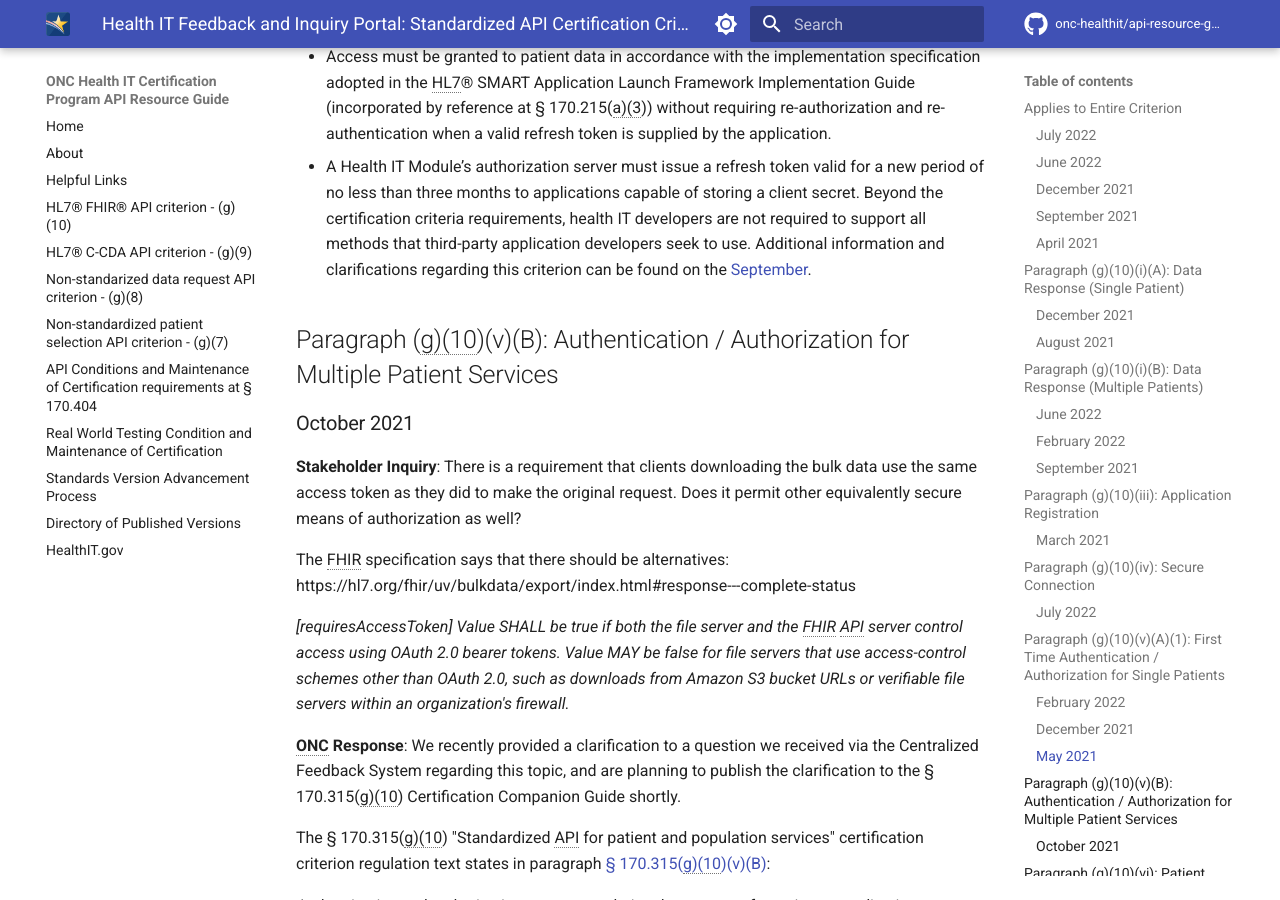
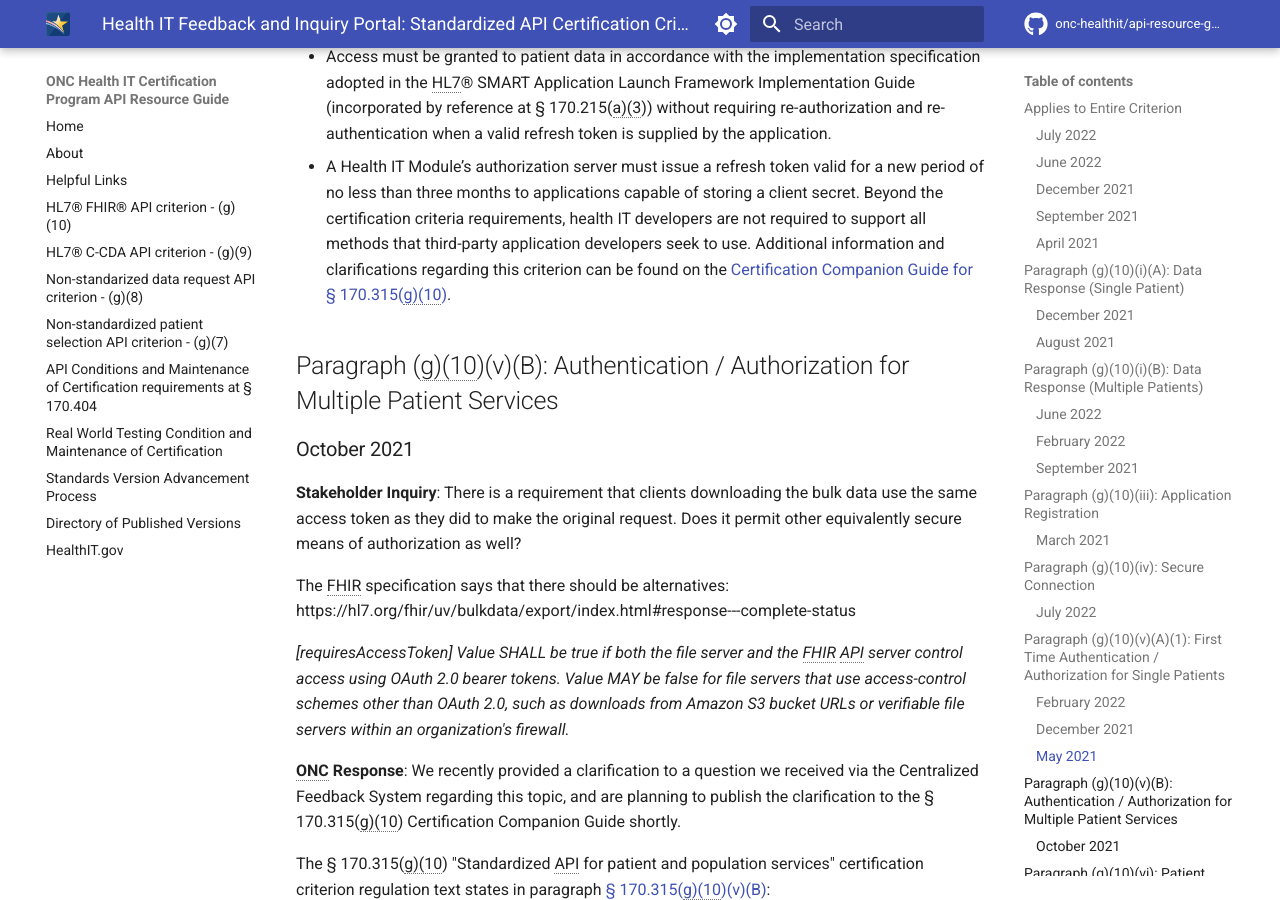
Before and after one commit to onc-healthit/api-resource-guide, an MkDocs documentation site: the page built from docs/inquiry-portal/g10-inquiries.md, in a window 1280 px wide and 900 px high, scrolled down 11825 px. Built offline with MkDocs 1.6.1 and Material for MkDocs 9.7.7, drawn with Linux system fonts in a browser that asks for light colours; comment, search, counter and statistics services are not loaded; the version menu is left out.

Commit message:
update link text

```diff
--- a/docs/inquiry-portal/g10-inquiries.md
+++ b/docs/inquiry-portal/g10-inquiries.md
@@ -186,7 +186,7 @@ and for subsequent connections:
 
 - Access must be granted to patient data in accordance with the implementation specification adopted in the HL7® SMART Application Launch Framework Implementation Guide (incorporated by reference at § 170.215(a)(3)) without requiring re-authorization and re-authentication when a valid refresh token is supplied by the application.
 - A Health IT Module’s authorization server must issue a refresh token valid for a new period of no less than three months to applications capable of storing a client secret.
-Beyond the certification criteria requirements, health IT developers are not required to support all methods that third-party application developers seek to use. Additional information and clarifications regarding this criterion can be found on the <a target = "_blank" href = "https://www.healthit.gov/test-method/standardized-api-patient-and-population-services#ccg">September</a>.
+Beyond the certification criteria requirements, health IT developers are not required to support all methods that third-party application developers seek to use. Additional information and clarifications regarding this criterion can be found on the <a target = "_blank" href = "https://www.healthit.gov/test-method/standardized-api-patient-and-population-services#ccg">Certification Companion Guide for § 170.315(g)(10)</a>.
 
 ## Paragraph (g)(10)(v)(B): Authentication / Authorization for Multiple Patient Services
 ### October 2021
```
